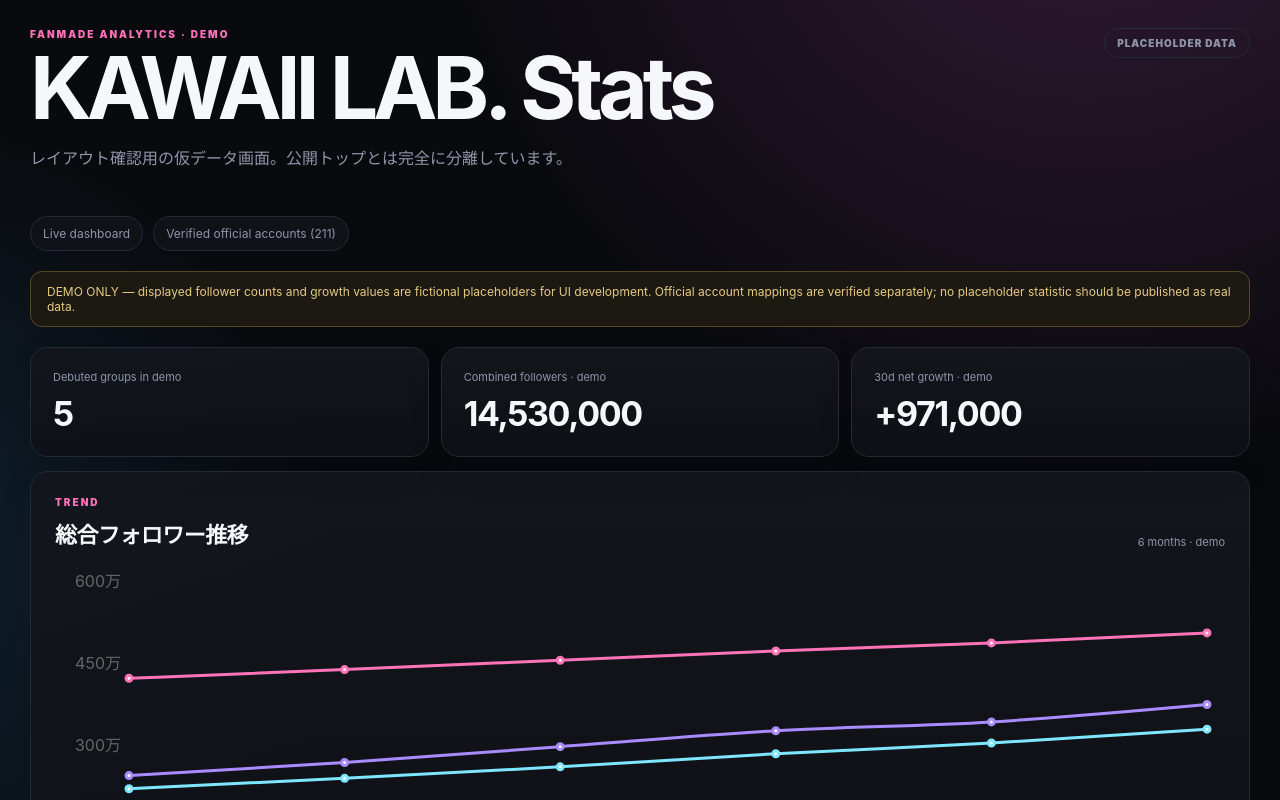
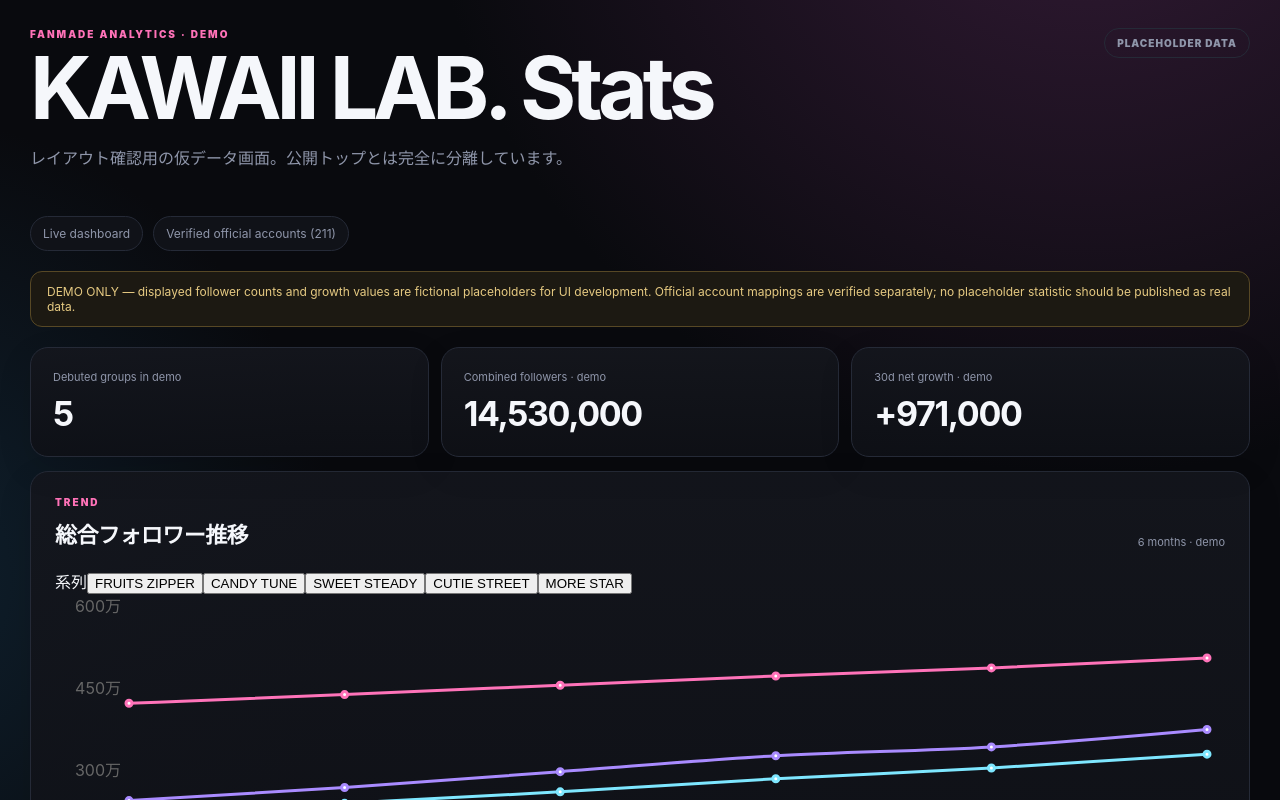
Before and after one commit to ProtChan/kawaii-lab-stats, a Next.js app: page /demo in a window 1280 px wide. Shown: the top 800 px of the page. Built offline with nearby package versions, Linux system fonts and the light colour scheme.

Commit message:
Add interactive chart series visibility

```diff
--- a/components/growth-chart.tsx
+++ b/components/growth-chart.tsx
@@ -1,5 +1,6 @@
 "use client";
 
+import { useEffect, useState } from "react";
 import { Line, LineChart, ResponsiveContainer, Tooltip, XAxis, YAxis } from "recharts";
 import { timeline as demoTimeline } from "@/lib/demo-data";
 
@@ -18,16 +19,57 @@
   xKey?: string;
   connectNulls?: boolean;
 }) {
+  const [hiddenGroups, setHiddenGroups] = useState<Set<string>>(() => new Set());
+
+  useEffect(() => {
+    setHiddenGroups((current) => {
+      const next = new Set([...current].filter((group) => groups.includes(group)));
+      if (next.size === current.size && [...next].every((group) => current.has(group))) return current;
+      return next;
+    });
+  }, [groups]);
+
+  function toggleGroup(group: string) {
+    setHiddenGroups((current) => {
+      const next = new Set(current);
+      if (next.has(group)) next.delete(group);
+      else next.add(group);
+      return next;
+    });
+  }
+
   return (
+    <div className="chartBlock">
+      <div className="chartSeriesControls" aria-label="グラフ系列の表示切替">
+        <span>系列</span>
+        {groups.map((group, index) => {
+          const visible = !hiddenGroups.has(group);
+          return (
+            <button
+              key={group}
+              type="button"
+              className={visible ? "active" : ""}
+              aria-pressed={visible}
+              onClick={() => toggleGroup(group)}
+              title={`${group}を${visible ? "非表示" : "表示"}`}
+            >
+              <i style={{ background: `var(--chart-${(index % 5) + 1})` }} />
+              {group}
+            </button>
+          );
+        })}
+        {hiddenGroups.size > 0 ? <button type="button" className="showAllSeries" onClick={() => setHiddenGroups(new Set())}>すべて表示</button> : null}
+      </div>
       <div className="chartWrap">
         <ResponsiveContainer width="100%" height="100%">
           <LineChart data={data} margin={{ top: 12, right: 18, left: 8, bottom: 0 }}>
             <XAxis dataKey={xKey} tickLine={false} axisLine={false} minTickGap={24} />
             <YAxis width={66} tickFormatter={(v) => compact.format(Number(v))} tickLine={false} axisLine={false} />
             <Tooltip formatter={(v) => v == null ? "—" : Number(v).toLocaleString("ja-JP")} contentStyle={{ background: "#11131a", border: "1px solid #2a2f3d", borderRadius: 12 }} />
-          {groups.map((group, index) => <Line key={group} type="monotone" dataKey={group} stroke={`var(--chart-${(index % 5) + 1})`} strokeWidth={3} dot={data.length < 10} connectNulls={connectNulls} />)}
+            {groups.map((group, index) => <Line key={group} type="monotone" dataKey={group} hide={hiddenGroups.has(group)} stroke={`var(--chart-${(index % 5) + 1})`} strokeWidth={3} dot={data.length < 10} connectNulls={connectNulls} />)}
           </LineChart>
         </ResponsiveContainer>
       </div>
+    </div>
   );
 }
```
Lines whose indentation alone changed are shown as unchanged.
